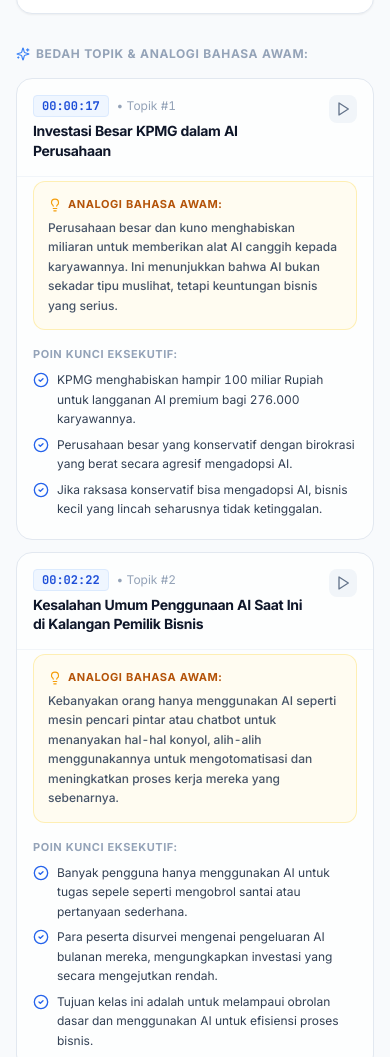
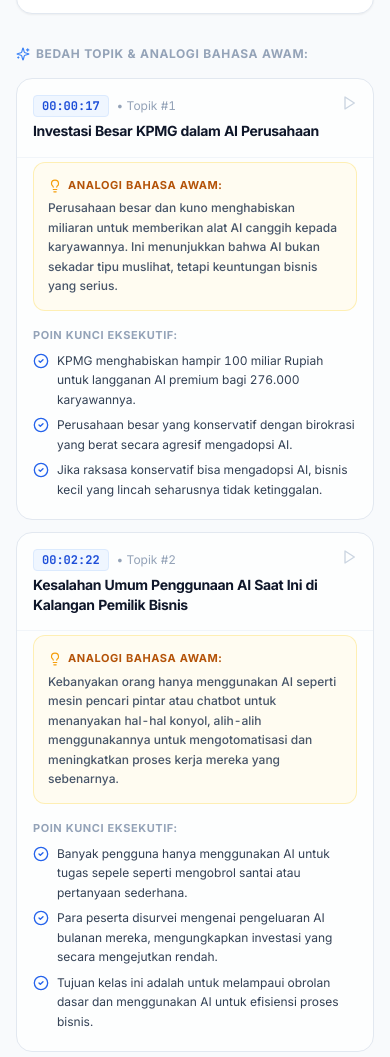
Before and after one commit to ongkipro/sekolah-ceo-ai-resume, an Astro site: page /curriculum/day-1-sesi-1 in a window 390 px wide. Shown: the part 982-2039 px from the top of the page. Built offline with nearby package versions, Linux system fonts and the light colour scheme; Astro itself is replaced by a stand-in of ours.

Commit message:
style(ui): make play button minimalist without background block

```diff
--- a/src/components/SingleSessionView.tsx
+++ b/src/components/SingleSessionView.tsx
@@ -374,7 +374,7 @@ export default function SingleSessionView({ sessionId }: Props) {
                 <button
                   type="button"
                   onClick={() => handleTopicClick(topic)}
-                  className="w-full p-4 sm:p-5 text-left flex items-start justify-between gap-4 cursor-pointer"
+                  className="w-full p-4 sm:p-5 text-left flex items-start justify-between gap-4 cursor-pointer group"
                 >
                   <div className="space-y-1 flex-1">
                     <div className="flex items-center gap-2 text-xs">
@@ -388,8 +388,8 @@ export default function SingleSessionView({ sessionId }: Props) {
                     </h4>
                   </div>
 
-                  <div className={`p-1.5 rounded-lg transition-transform duration-200 shrink-0 flex items-center justify-center ${isActive ? 'bg-blue-100 dark:bg-blue-900/50 text-blue-600 dark:text-blue-400' : 'bg-slate-100 dark:bg-slate-800 text-slate-500 hover:bg-slate-200 dark:hover:bg-slate-700'}`} title="Putar video di topik ini">
-                    <Play className="w-4 h-4" />
+                  <div className={`transition-colors duration-200 shrink-0 flex items-center justify-center ${isActive ? 'text-blue-600 dark:text-blue-400' : 'text-slate-300 dark:text-slate-600 group-hover:text-blue-500 dark:group-hover:text-blue-400'}`} title="Putar video di topik ini">
+                    <Play className={`w-4 h-4 ${isActive ? 'fill-current' : ''}`} />
                   </div>
                 </button>
 
```
